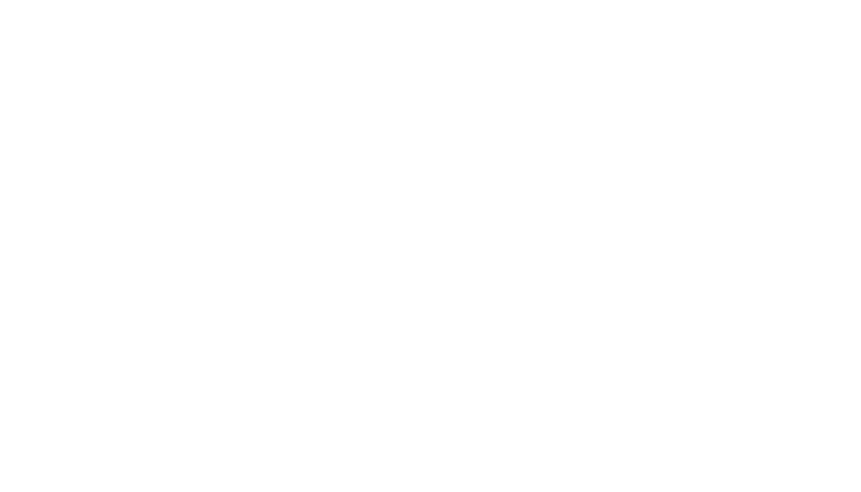
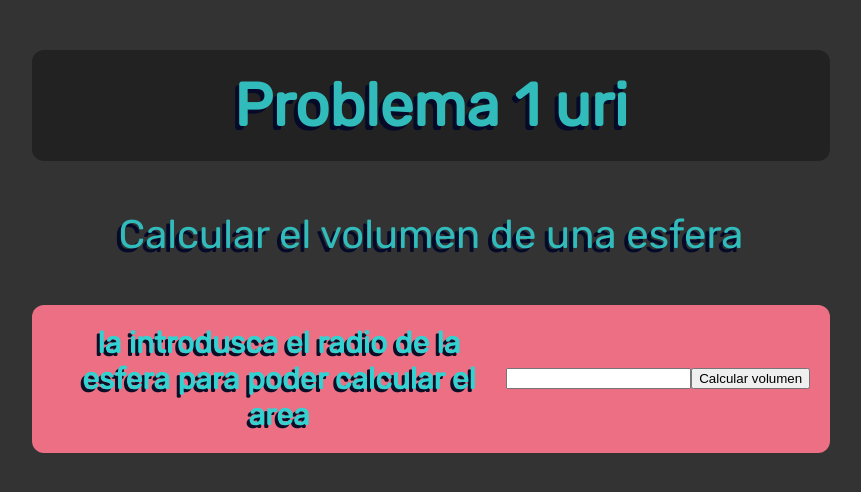
Before and after one commit to cosmic-doggo/tarea-1.6, a plain HTML site: page problema1/problema1.html in a window 1280 px wide. Shown: the whole page, without its empty margins (209-1070 px from the left). Drawn offline with Linux system fonts and the light colour scheme.

Commit message:
prototipo 1

```diff
--- a/inicio.css
+++ b/inicio.css
@@ -16,7 +16,7 @@ a{
     background: darkcyan;
     margin: 5px;
     position: relative;
-
+    width: auto ;
     display: flex;
     justify-content: center;
     align-items: center;
@@ -28,7 +28,7 @@ a{
     background: #ec6f84;
     overflow: hidden;
     padding: 20px;
-    width: 40%;
+    width: 30% ;
     vertical-align: middle;
     display: flex;
     justify-content: center;
--- a/problema1/problema1.css
+++ b/problema1/problema1.css
@@ -0,0 +1,49 @@
+@import url('https://fonts.googleapis.com/css2?family=Rubik&display=swap');
+body
+{
+    text-align: center;
+    font-family: 'Rubik', sans-serif;
+    color: rgb(50, 187, 187);
+    box-shadow: black;
+    text-shadow: -4px 4px 0 #050a29;
+    font-size: 40px;
+    background-color: #333;
+}
+.titulo
+{
+
+    border-radius: 12px;
+    background: #222222;
+    overflow: hidden;
+    padding: 20px;
+    width: 60%;
+    vertical-align: middle;
+    display: flex;
+    justify-content: center;
+    align-items: center;
+
+}
+.div1
+{
+
+    border-radius: 12px;
+    background: #ec6f84;
+    overflow: hidden;
+    padding: 20px;
+    width: 60%;
+    vertical-align: middle;
+    display: flex;
+    justify-content: center;
+    align-items: center;
+
+}
+
+.texto1
+{
+    color: #34d1d1;
+  margin: 0 auto;
+  text-align: center;
+  font-weight: 700;
+  font-size: 30px;
+  text-shadow: -3px 3px  #0a0e27;
+}
--- a/problema1/problema1.html
+++ b/problema1/problema1.html
@@ -0,0 +1,26 @@
+<!DOCTYPE html>
+<html lang="en">
+<head>
+    <meta charset="UTF-8">
+    <meta name="viewport" content="width=device-width, initial-scale=1.0">
+    <link rel="stylesheet" href="problema1.css">
+    <title>problema 1</title>
+</head>
+<body>
+    <center>
+    <h2 class="titulo">Problema 1 uri</h2>
+    <div>Calcular el volumen de una esfera</div>
+    <br>
+
+    <div class="div1">
+      <div class="texto1"> la introdusca el radio de la esfera para poder calcular el area</div> <br>
+    <input id="radio" type="text">
+
+    <input type="button"  id="boton" value="Calcular volumen"><br>
+
+    </div>
+    <div id="resultado"></div>
+</center>
+<script src="problema1.js"></script>
+</body>
+</html>
--- a/problema1/problema1.js
+++ b/problema1/problema1.js
@@ -0,0 +1,13 @@
+var r= document.getElementById("radio");
+var boton= document.getElementById("boton");
+var resultado=document.getElementById("resultado");
+var res=0;
+boton.addEventListener("click",volumen);
+
+function volumen()
+{
+ r=parseInt(radio.value);
+ res=(4/3)*(3.14159)*(Math.pow(r,3));
+
+    resultado.innerHTML="VOLUME: "+res;
+}
--- a/problema2/problema2.css
+++ b/problema2/problema2.css
@@ -0,0 +1,47 @@
+@import url('https://fonts.googleapis.com/css2?family=Rubik&display=swap');
+body
+{
+    text-align: center;
+    font-family: 'Rubik', sans-serif;
+    color: rgb(50, 187, 187);
+    box-shadow: black;
+    text-shadow: -4px 4px 0 #050a29;
+    font-size: 40px;
+    background-color: #333;
+}
+.titulo
+{
+
+    border-radius: 12px;
+    background: #222222;
+    overflow: hidden;
+    padding: 20px;
+    width: 60%;
+    vertical-align: middle;
+    display: flex;
+    justify-content: center;
+    align-items: center;
+}
+.div1
+{
+
+    border-radius: 12px;
+    background: #ec6f84;
+    overflow: hidden;
+    padding: 20px;
+    width: 60%;
+    vertical-align: middle;
+    display: flex;
+    justify-content: center;
+    align-items: center;
+
+}
+.texto1
+{
+    color: #34d1d1;
+  margin: 0 auto;
+  text-align: center;
+  font-weight: 700;
+  font-size: 50px;
+  text-shadow: -3px 3px  #0a0e27;
+}
```
Also changed, not shown: problema2/problema2.html (+27 -0 lines), problema2/problema2.js (+38 -0 lines).
